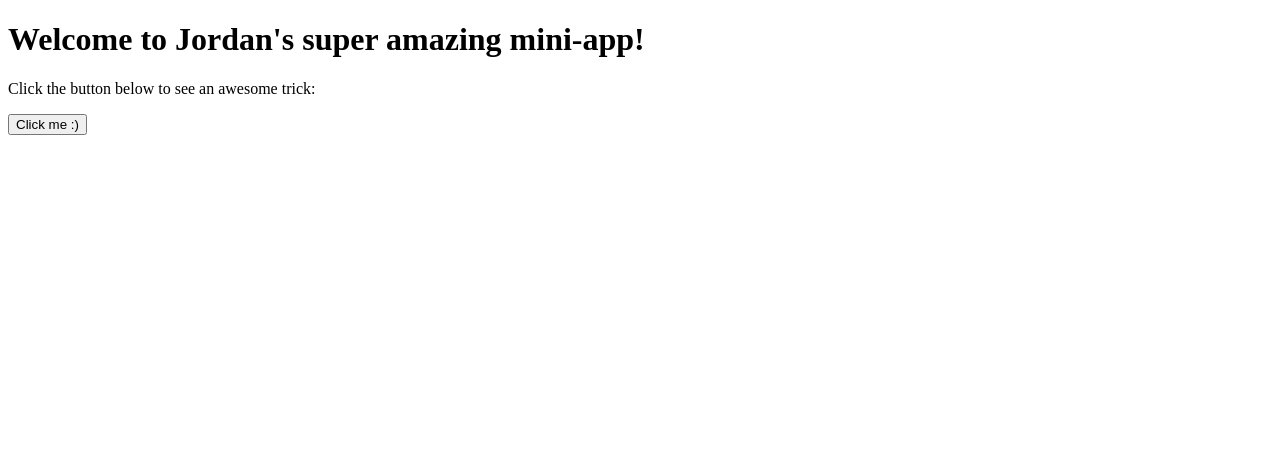
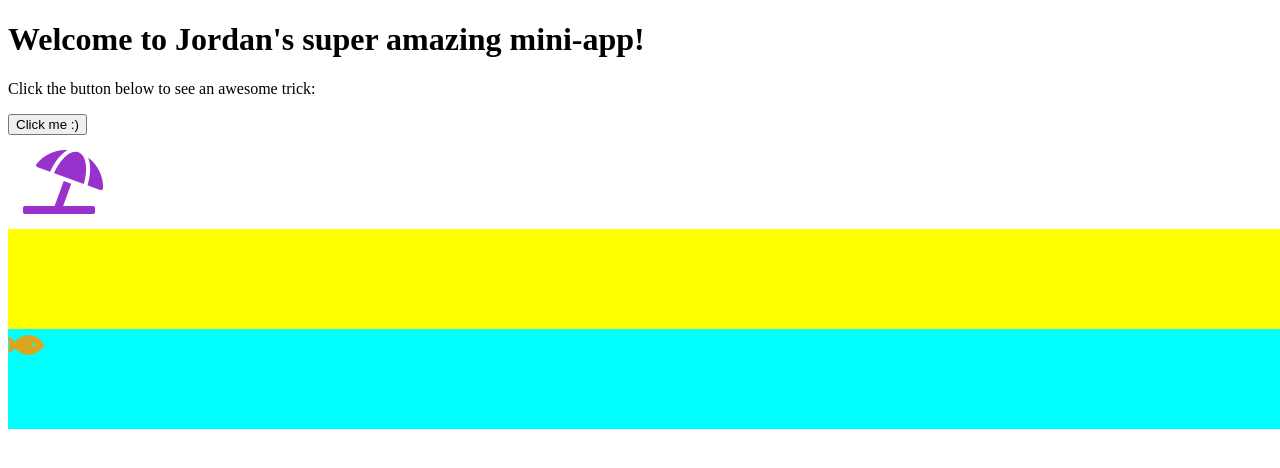
Before and after one commit to jordanacaley/mini-app-dom-css, a plain HTML site: page index.html in a window 1280 px wide. Both pictures are taken after a click on the button "Click me :)". Drawn offline with Linux system fonts and the light colour scheme.

Commit message:
Event listener for umbrella color, add basic beach layout

```diff
--- a/index.html
+++ b/index.html
@@ -5,12 +5,19 @@
   <meta name="viewport" content="width=device-width, initial-scale=1.0">
   <link rel="stylesheet" href="./styles.css">
   <script type="module" src="./index.js"></script>
+  <link rel="stylesheet" href="https://use.fontawesome.com/releases/v5.15.3/css/all.css" integrity="sha384-SZXxX4whJ79/gErwcOYf+zWLeJdY/qpuqC4cAa9rOGUstPomtqpuNWT9wdPEn2fk" crossorigin="anonymous">
   <title>Jordan's Mini-App</title>
 </head>
 <body>
   <h1>Welcome to Jordan's super amazing mini-app!</h1>
   <p>Click the button below to see an awesome trick:</p>
   <button id="start-btn">Click me :)</button>
-  <div id="magic-div"></div>
+  <div>
+    <i class="fas fa-umbrella-beach"></i>
+  </div>
+  <div class="beach sand"></div>
+  <div class="beach water">
+    <i class="fas fa-fish"></i>
+  </div>
 </body>
 </html>
--- a/index.js
+++ b/index.js
@@ -1 +1,11 @@
 console.log("I'm linked");
+
+const startButton = document.getElementById('start-btn');
+const umbrella = document.querySelector('.fas.fa-umbrella-beach');
+
+const handleClick = () => {
+  umbrella.classList.toggle('orchid');
+  console.log(umbrella.classList)
+}
+
+startButton.addEventListener("click", handleClick);
--- a/styles.css
+++ b/styles.css
@@ -1,3 +1,31 @@
 * {
   box-sizing: border-box;
 }
+
+.fas.fa-umbrella-beach {
+  color: green;
+  font-size: 4rem;
+  padding: 15px;
+}
+
+.fas.fa-umbrella-beach.orchid {
+  color: darkorchid;
+}
+
+.beach {
+  height: 100px;
+  width: 100vw;
+}
+
+.sand {
+  background-color: yellow;
+}
+
+.water {
+  background-color: cyan;
+}
+
+.fas.fa-fish {
+  color: goldenrod;
+  font-size: 2rem;
+}
```
